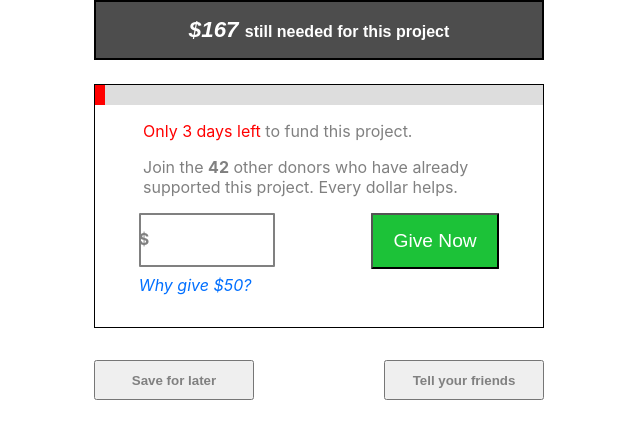
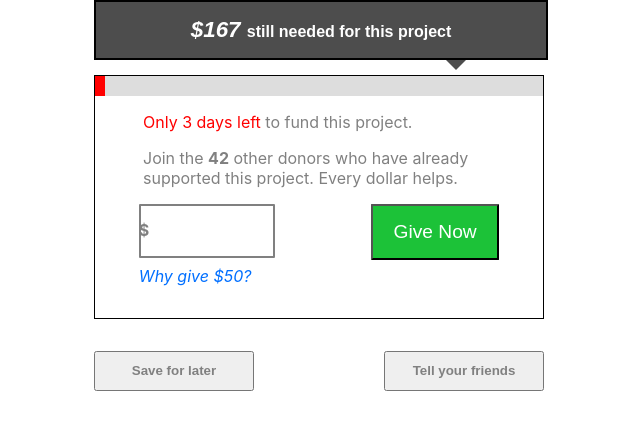
Before and after one commit to stanciuradu/donation-widget, a React (Create React App) app: page / in a window 1280 px wide. Shown: the top 438 px of the page, without its empty margins (321-961 px from the left). Built offline with nearby package versions, Linux system fonts and the light colour scheme.

Commit message:
Add CSS triangle

```diff
--- /dev/null
+++ b/src/components/ArrawDown/ArrawDown.css
@@ -0,0 +1,8 @@
+.arrow-down {
+  width: 0;
+  height: 0;
+  border-left: 10px solid transparent;
+  border-right: 10px solid transparent;
+  border-top: 10px solid rgba(0, 0, 0, 0.699);
+  margin-left: 22rem;
+}
--- /dev/null
+++ b/src/components/ArrawDown/ArrawDown.jsx
@@ -0,0 +1,12 @@
+import React from "react";
+import "../ArrawDown/ArrawDown.css";
+
+function ArrawDown() {
+  return (
+    <div>
+      <div className="arrow-down"></div>
+    </div>
+  );
+}
+
+export default ArrawDown;
--- a/src/components/Header/Header.css
+++ b/src/components/Header/Header.css
@@ -9,13 +9,14 @@
 .header {
   display: flex;
   justify-content: center;
+  flex-direction: column;
 }
 .container-header .price-container {
   font-weight: bold;
 }
-.container-header h1{
+.container-header h1 {
   text-align: center;
 }
-.container-header .container-header-span{
+.container-header .container-header-span {
   font-size: 1rem;
 }
--- a/src/components/Header/Header.jsx
+++ b/src/components/Header/Header.jsx
@@ -1,5 +1,6 @@
 import React from "react";
 import "../../components/Header/Header.css";
+import ArrawDown from "../ArrawDown/ArrawDown";
 
 function Header() {
   return (
@@ -12,6 +13,7 @@ function Header() {
           </span>
         </h1>
       </div>
+      <ArrawDown />
     </div>
   );
 }
--- a/src/components/Main/Main.css
+++ b/src/components/Main/Main.css
@@ -1,6 +1,6 @@
 .main {
   border: 1px solid black;
-  margin-top: 1.5rem;
+  margin-top: 0.3rem;
 }
 .main .paragraf-main {
   color: red;
```
